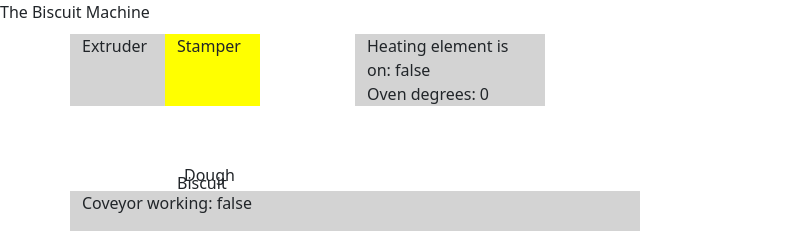
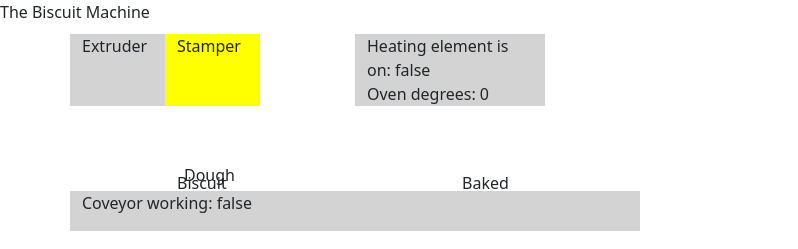
Before and after one commit to anisarambelieva/the-biscuit-machine, a React (Create React App) app: page / in a window 1280 px wide. Shown: the top 249 px of the page, without its empty margins (0-798 px from the left). Built offline with nearby package versions, Linux system fonts and the light colour scheme.

Commit message:
Add baked biscuit

```diff
--- /dev/null
+++ b/src/components/biscuit/bakedBiscuit.js
@@ -0,0 +1,9 @@
+import "./styles/bakedBiscuit.css";
+
+const BakedBiscuit = () => (
+  <div className="bakedBiscuit" style={{ margin: 0, marginTop: "65px", position: "absolute" }}>
+    Baked
+  </div>
+);
+
+export default BakedBiscuit;
--- /dev/null
+++ b/src/components/biscuit/styles/bakedBiscuit.css
@@ -0,0 +1,41 @@
+.bakedBiscuit {
+  animation-duration: 5s, 2s, 0s;
+  animation-delay: 12s, 17s, 19s;
+  animation-name: conveyorBakedBiscuit, dropBakedBiscuit, disappearBakedBiscuit;
+  animation-fill-mode: forwards;
+}
+
+@keyframes conveyorBakedBiscuit {
+  from {
+    margin-left: 0%;
+  }
+
+  to {
+    margin-left: 16%;
+  }
+}
+
+@keyframes dropBakedBiscuit {
+  from {
+    margin-left: 16%;
+    margin-top: 5%;
+  }
+
+  to {
+    margin-left: 16%;
+    margin-top: 11%;
+  }
+}
+
+@keyframes disappearBakedBiscuit {
+  from {
+    margin-left: 16%;
+    margin-top: 5%;
+  }
+
+  to {
+    margin-left: 16%;
+    margin-top: 5%;
+    opacity: 0;
+  }
+}
--- a/src/components/machine.js
+++ b/src/components/machine.js
@@ -1,5 +1,6 @@
 import { useEffect, useState } from "react";
 import { Container, Row, Col } from "react-bootstrap";
+import BakedBiscuit from "./biscuit/bakedBiscuit";
 import Biscuit from "./biscuit/biscuit";
 import Dough from "./biscuit/dough";
 import Conveyor from "./conveyor";
@@ -59,6 +60,9 @@ const Machine = () => {
         <Col md="1" >
           <Biscuit/>
         </Col>
+        <Col md={{ span: 1, offset: 2 }} >
+          <BakedBiscuit/>
+        </Col>
       </Row>
 
       <Row style={{ height: "75px" }}></Row>
```
